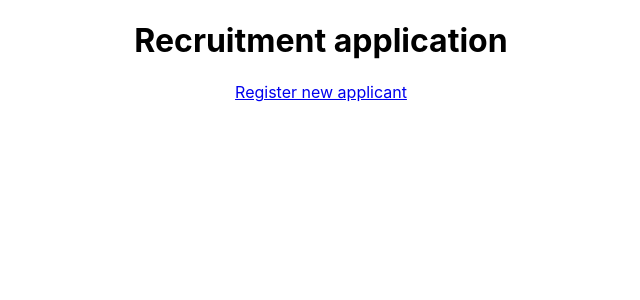
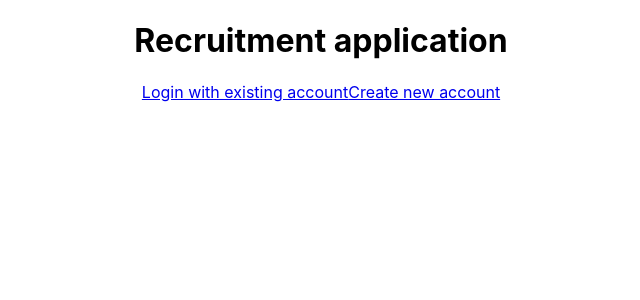
Before and after one commit to ralvarezkth/IV1201, a React (Create React App) app in the folder client/: page / in a window 1280 px wide. Shown: the top 300 px of the page, without its empty margins (319-959 px from the left). Built offline with nearby package versions, Linux system fonts and the light colour scheme.

Commit message:
add link to /login on start page

```diff
--- a/client/src/view/homeView.js
+++ b/client/src/view/homeView.js
@@ -7,7 +7,8 @@ const HomeView = () => {
             <h1>Recruitment application</h1>
 
             <div>
-                <Link to="/register">Register new applicant</Link>
+                <Link to="/login">Login with existing account</Link>
+                <Link to="/register">Create new account</Link>
             </div>
 
         </div>
```
